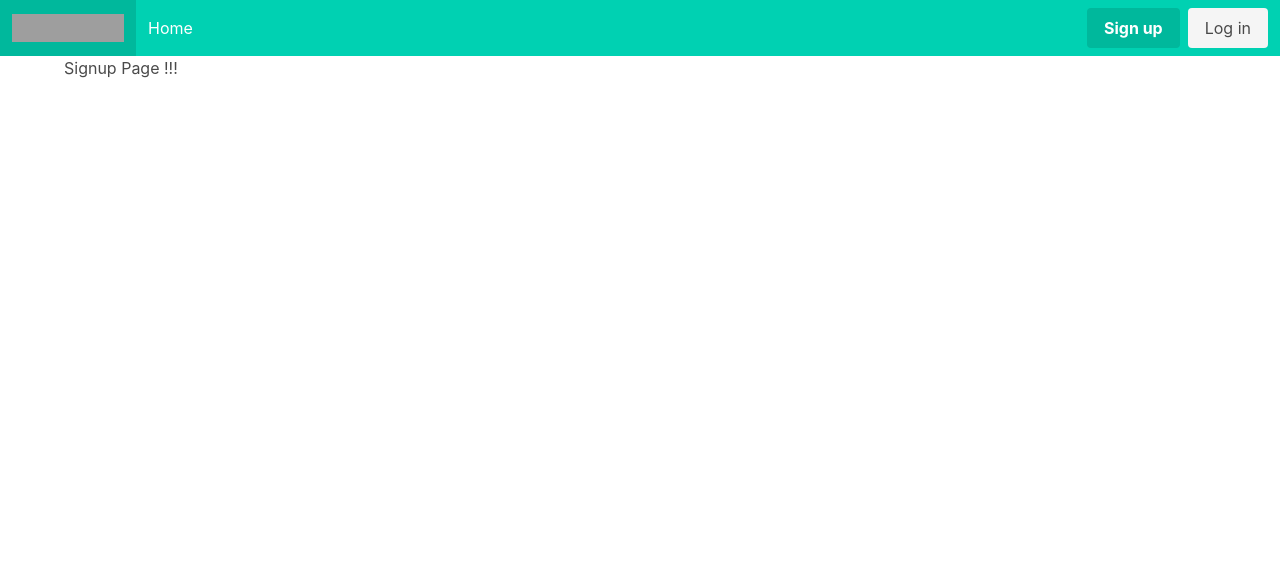
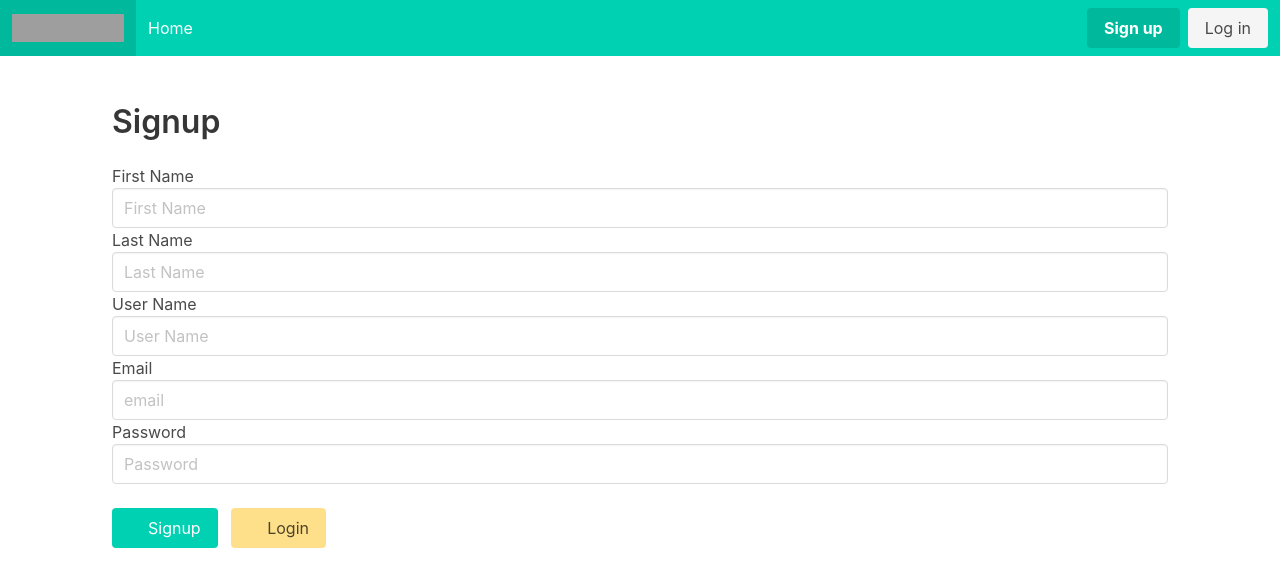
Before and after one commit to rajeshswarna123/TODO-App, a Vue app in the folder Client/: page /signup in a window 1280 px wide. Shown: the top 586 px of the page. Built offline with nearby package versions, Linux system fonts and the light colour scheme; grey boxes are pictures that could not be loaded.

Commit message:
Added Signup

```diff
--- a/Client/src/models/session.ts
+++ b/Client/src/models/session.ts
@@ -2,6 +2,7 @@ import { reactive } from "vue";
 
 import router from "../router";
 import * as users from "../models/user";
+import { lang } from "moment";
 
 
 const session = reactive({
@@ -22,6 +23,22 @@ export async function Login(handle: string, password: string) {
     router.push('/home');
 }
 
+export async function Signup(newUser: users.User) {
+    const newUserId = Math.max(...users.list.map(_=>_.id))+1;
+    users.list.push({
+    email: newUser.email,
+    firstName: newUser.firstName,
+    lastName: newUser.lastName,
+    password: newUser.password,
+    handle: newUser.handle,
+    id: newUserId,
+    pic: '',
+    });
+
+    session.user = users.list.find(_=>_.id==newUserId);
+    router.push('/home');
+}
+
 export function Logout() {
     session.user = null;
     router.push('/login');
--- a/Client/src/pages/Home.vue
+++ b/Client/src/pages/Home.vue
@@ -111,7 +111,7 @@ function submitForm(e){
                 </div>
                 <a class="panel-block columns" v-for="(task,i) in allTasks.tasks" :class="{'text-dec-line-through' : task.isCompleted==true}" v-show="(((currentTab=='All') || (currentTab=='Upcoming') || ((currentTab=='Current') && (!task.isCompleted)) || ((currentTab=='Completed') && task.isCompleted)) && ((task.isOwned == session.user.id) || (task.assignedTo == session.user.id)))">
                       <div class="column is-three-quarter">
-                        <input type="checkbox" class="checkbox" v-model="task.isCompleted" :disabled="task.assignedTo!=session.user.id">
+                        <input type="checkbox" class="checkbox" v-model="task.isCompleted" :disabled="task.assignedTo!=session.user?.id">
                         {{task.message}}
                         <br />
                         {{moment(String(task.dueDate)).format('MMM-DD-YYYY') }}
--- a/Client/src/pages/Signup.vue
+++ b/Client/src/pages/Signup.vue
@@ -1,10 +1,62 @@
 <script setup lang="ts">
+
+import { Login, Signup } from "../models/session"
+import {User} from "../models/user";
+
+
+function signup()
+{
+    const user: User={
+        firstName: firstName.value,
+        lastName: lastName.value,
+        handle: username.value,
+        password: password.value,
+        email: email.value,
+        id:0,
+        pic: ''
+    }
+    Signup(user);
+}
 
 </script>
 
 <template>
-    <div>
-        Signup Page !!!
+     <div class="section">
+         <h1 class="title">Signup</h1>
+         <div>
+            <label for="firstName">First Name</label>
+            <input id="firstName" class="input" placeholder="First Name" v-model="firstName" />
+        </div>
+        <div>
+            <label for="lastName">Last Name</label>
+            <input id="lastName" class="input" placeholder="Last Name" v-model="lastName" />
+        </div>
+        <div>
+            <label for="username">User Name</label>
+            <input id="username" class="input" placeholder="User Name " v-model="username" />
+        </div>
+        <div>
+            <label for="email">Email</label>
+            <input id="email" class="input" placeholder="email" v-model="email" />
+        </div>
+        <div>
+            <label for="password">Password</label>
+            <input id="password" class="input" placeholder="Password" v-model="password" />
+        </div>
+
+        <button class="button is-primary my-5" @click="signup">
+            <span class="icon">
+               <i class="fa fa-sign-in"></i>
+            </span>
+            <span>Signup</span>
+        </button>
+        &nbsp;
+        <router-link class="button is-warning my-5" to="/login">
+            <span class="icon">
+                <i class="fa fa-sign-in"></i>
+            </span>
+            <span>Login</span>
+        </router-link>
     </div>
 </template>
 
--- a/Client/src/router/index.ts
+++ b/Client/src/router/index.ts
@@ -31,6 +31,11 @@ router.beforeEach((to, form) =>{
           router.push('/login');
       }
   }
+  else if(['/login', '/signup'].includes(to.path)){
+    if(session.user){
+        router.push('/home');
+    }
+}
 })
 
 export default router;
```
